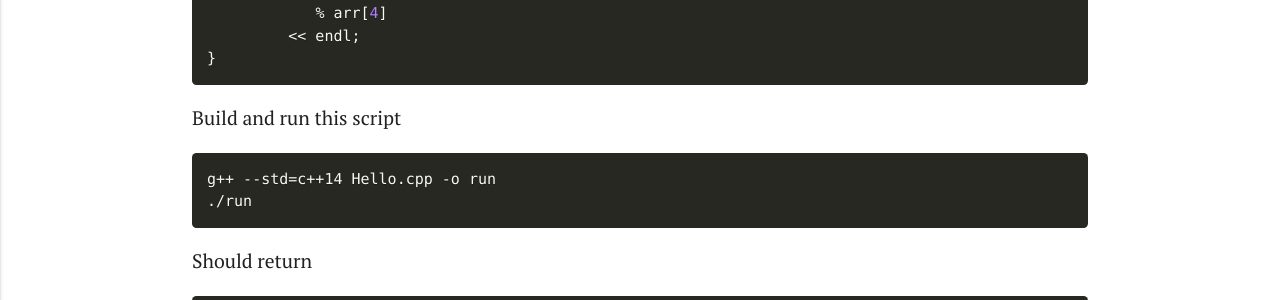
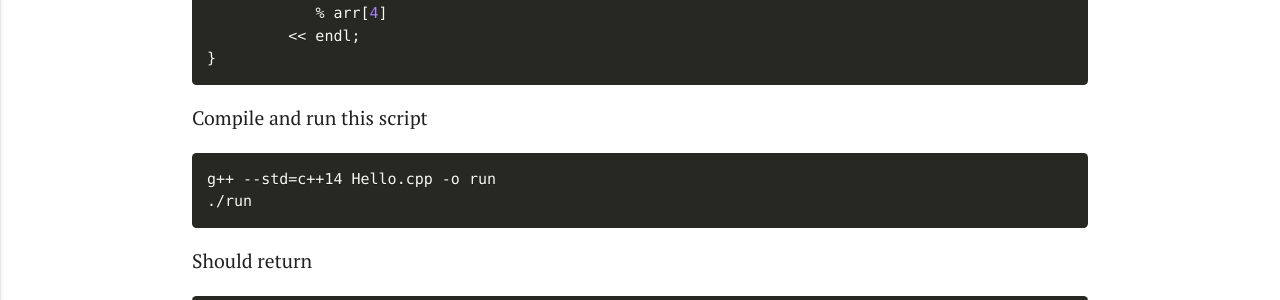
Before and after one commit to benjamin-berhault/benjamin-berhault.github.io, a Jekyll site: the page built from _posts/2018-06-23-install-boost-c++-libraries-for-a-specific-user-on-linux.md, in a window 1280 px wide and 900 px high, scrolled down 2260 px. Shown: the part 264-564 px from the top of the window. Built offline with Jekyll 4.4.1, drawn with Linux system fonts in a browser that asks for light colours; comment, search, counter and statistics services are not loaded.

Commit message:
7th of october

````diff
--- a/_includes/header.html
+++ b/_includes/header.html
@@ -3,7 +3,7 @@
         <div class="left hide-on-med-and-down">
             <form action="/search.html" method="get">
 
-              <div style="float: left"><input type="text" id="search-box" name="query" ></div>
+              <div style="float: left"><input type="text" id="search-box" name="query" placeholder="Search"></div>
               <!--<input type="submit" value="Search" class="waves-effect waves-light blue">-->
 
               <div style="vertical-align:middle;float: left; padding-left: 10px;">
--- a/_posts/2018-06-23-install-boost-c++-libraries-for-a-specific-user-on-linux.md
+++ b/_posts/2018-06-23-install-boost-c++-libraries-for-a-specific-user-on-linux.md
@@ -94,7 +94,7 @@ int main()
 }
 ```
 
-Build and run this script
+Compile and run this script
 ```bash
 g++ --std=c++14 Hello.cpp -o run
 ./run
````
Also changed, not shown: _posts/2018-06-22-install-gcc-on-rhel-centos-7.md (+1 -1 lines), images/vocabulary.png, 1 other file.
